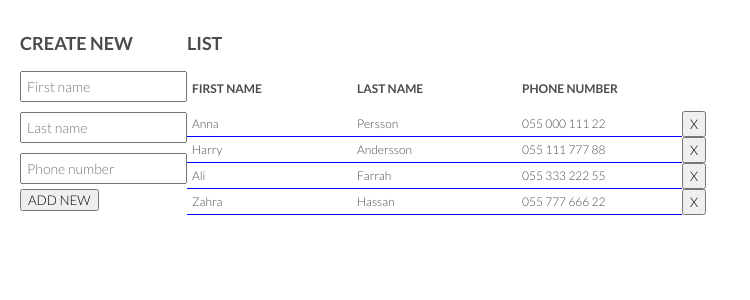
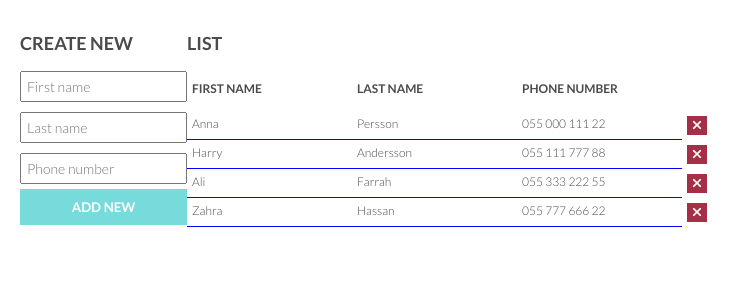
Before and after one commit to darcywinterhill/Code-test, a React (Create React App) app: page / in a window 1280 px wide. Shown: the top 300 px of the page, without its empty margins (0-750 px from the left). Built offline with nearby package versions, Linux system fonts and the light colour scheme.

Commit message:
button styling, worked on add user in form

```diff
--- a/package.json
+++ b/package.json
@@ -13,7 +13,8 @@
     "react": "^16.12.0",
     "react-dom": "^16.12.0",
     "react-scripts": "^3.3.0",
-    "styled-components": "^5.3.3"
+    "styled-components": "^5.3.3",
+    "uuidv4": "^6.2.12"
   },
   "scripts": {
     "start": "react-scripts start",
--- a/public/index.html
+++ b/public/index.html
@@ -5,6 +5,7 @@
     <meta charset="utf-8" />
     <meta name="viewport" content="width=device-width, initial-scale=1" />
     <link href="https://fonts.googleapis.com/css2?family=Lato:wght@300;700&display=swap" rel="stylesheet">
+    <script src="https://kit.fontawesome.com/6232f115be.js" crossorigin="anonymous"></script>
     <!--
       Notice the use of %PUBLIC_URL% in the tags above.
       It will be replaced with the URL of the `public` folder during the build.
--- a/src/App.js
+++ b/src/App.js
@@ -1,6 +1,7 @@
+/* eslint-disable */
 import React from 'react'
 import { Provider } from 'react-redux'
-import { BrowserRouter, Switch, Route } from 'react-router-dom'
+import { BrowserRouter/*, Switch, Route*/ } from 'react-router-dom'
 import { combineReducers, configureStore } from '@reduxjs/toolkit'
 
 import list from 'reducers/list'
--- a/src/components/Button.js
+++ /dev/null
@@ -1,16 +0,0 @@
-import React from 'react'
-import styled from 'styled-components/macro'
-
-const Button = ( {text} ) => {
-  return (
-    <MiscButton>
-      {text}
-    </MiscButton>
-  )
-}
-
-export default Button
-
-const MiscButton = styled.button`
-  font-family: 'Lato', sans-serif;
-`
--- a/src/components/Form.js
+++ b/src/components/Form.js
@@ -1,29 +1,66 @@
-import React from 'react'
+/* eslint-disable */
+import React, {useState} from 'react'
+import { useDispatch } from 'react-redux'
+import { v4 as uuidv4 } from 'uuid';
 import styled from 'styled-components/macro'
 
 import list from '../reducers/list'
 
 const Form = () => {
+
+  const [firstName, setFirstName] = useState('')
+  const [lastName, setLastName] = useState('')
+  const [phone, setPhone] = useState('')
+
+  const dispatch = useDispatch()
+
+  const onFormSubmit = (e) => {
+    e.preventDefault()
+
+    const newUser = {
+      id: uuidv4(),
+      firstname: firstName,
+      lastname: lastName,
+      phone: phone
+    };
+      dispatch(list.actions.addUser(newUser))
+      setFirstName("")
+      setLastName("")
+      setPhone("")
+  }
+
   return (
-    <FormContainer>
+    <FormContainer onSubmit={onFormSubmit}>
       <Label htmlFor="firstname" />
       <Input
         id="firstname"
         type="text"
         placeholder="First name"
+        required
+        value={firstName}
+        onChange={(e) => setFirstName(e.target.value)}
       />
       <Label htmlFor="lastname" />
       <Input
         id="lastname"
         type="text"
         placeholder="Last name"
+        required
+        value={lastName}
+        onChange={(e) => setLastName(e.target.value)}
       />
       <Label htmlFor="phone" />
       <Input
         id="phone"
-        type="text"
+        type="number"
         placeholder="Phone number"
+        required
+        value={phone}
+        onChange={(e) => setPhone(e.target.value)}
       />
+      <SubmitButton type="submit">
+        ADD NEW
+      </SubmitButton>
     </FormContainer>
   )
 }
@@ -42,3 +79,11 @@ const Input = styled.input`
   padding: 5px;
   margin: 5px 0 5px 0;
 `
+const SubmitButton = styled.button`
+  font-family:'Lato', sans-serif;
+  font-weight:700;
+  background-color: #77DBDC;
+  color: white;
+  padding: 10px 15px;
+  border: none;
+`
--- a/src/components/FormSection.js
+++ b/src/components/FormSection.js
@@ -1,16 +1,16 @@
+/* eslint-disable */
 import React from 'react'
 import styled from 'styled-components/macro'
 
 import Heading from 'components/Heading'
 import Form from 'components/Form'
-import Button from 'components/Button'
+
 
 const FormSection = () => {
   return (
     <Main>
       <Heading text="CREATE NEW" />
       <Form />
-      <Button text="ADD NEW"/>
     </Main>
   )
 }
--- a/src/components/Heading.js
+++ b/src/components/Heading.js
@@ -1,3 +1,4 @@
+/* eslint-disable */
 import React from 'react'
 import styled from 'styled-components/macro'
 
--- a/src/components/ListSection.js
+++ b/src/components/ListSection.js
@@ -1,3 +1,4 @@
+/* eslint-disable */
 import React from 'react'
 import styled from 'styled-components/macro'
 import { useDispatch, useSelector, batch } from 'react-redux'
@@ -5,7 +6,6 @@ import { useDispatch, useSelector, batch } from 'react-redux'
 import list from '../reducers/list'
 import Heading from './Heading'
 import TableHeading from './TableHeading'
-import Button from 'components/Button'
 
 const ListSection = () => {
   const userList = useSelector(store => store.list.users)
@@ -35,7 +35,9 @@ const ListSection = () => {
             <TableContent>
             {user.phone}
             </TableContent>
-            <Button text="X" />
+            <DeleteButton>
+              <Icon className="fas fa-times" />
+            </DeleteButton>
           </ContentSection>
           )}
     </UserSection>
@@ -50,7 +52,6 @@ const Main = styled.main`
     width: 50%;
   }
 `
-
 const UserSection = styled.div`
   display: flex;
   flex-direction: column;
@@ -67,3 +68,12 @@ const TableContent = styled.div`
   border-bottom: solid 1px blue;
   padding: 5px;
   `
+const DeleteButton = styled.button`
+  background-color: #A42F47;
+  color: white;
+  margin: 5px;
+  padding: 2px 5px;
+  border: none;
+`
+const Icon = styled.i`
+  margin: 0;`
--- a/src/components/TableHeading.js
+++ b/src/components/TableHeading.js
@@ -1,3 +1,4 @@
+/* eslint-disable */
 import React from 'react'
 import styled from 'styled-components/macro'
 
--- a/src/index.js
+++ b/src/index.js
@@ -1,3 +1,4 @@
+/* eslint-disable */
 import React from 'react'
 import ReactDOM from 'react-dom'
 import './index.css'
--- a/src/pages/ListPage.js
+++ b/src/pages/ListPage.js
@@ -1,3 +1,4 @@
+/* eslint-disable */
 import React from 'react'
 import styled from 'styled-components/macro'
 
--- a/src/reducers/list.js
+++ b/src/reducers/list.js
@@ -1,3 +1,4 @@
+/* eslint-disable */
 import { createSlice } from '@reduxjs/toolkit'
 
 const users = [
@@ -13,11 +14,11 @@ const list = createSlice({
     users
   },
   reducers: {
-    setList: (store, action) => {
+/*     setList: (store, action) => {
       store.users = action.payload
-    },
+    }, */
     addUser: (store, action) => {
-      store.users = [action.payload, ...store.users]
+      store.users = [...store.users, action.payload]
     }
   }
   })
```
Also changed, not shown: 1 other file (tests, documents, lock files or other folders).
